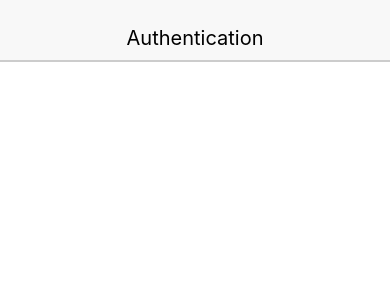
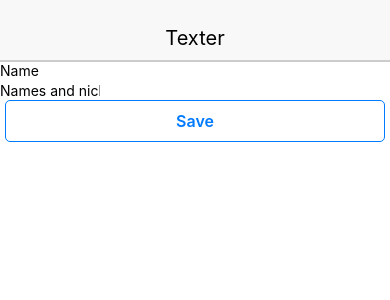
Before and after one commit to emilymorgado/texter, a React Native app: screen / in a window 390 px wide. Shown: the top 300 px of the page. Built offline with nearby package versions, Linux system fonts and the light colour scheme.

Commit message:
Basic common components are included and rendering

```diff
--- a/src/app.js
+++ b/src/app.js
@@ -1,15 +1,17 @@
 import React, { Component } from 'react';
 import { View } from 'react-native';
 import { Header } from './components/common';
+import NewContact from './components/NewContact';
 
 class App extends Component {
-  render() {
-    return (
-      <View>
-        <Header headerText="Authentication" />
-      </View>
-    )
+    render() {
+      return (
+        <View>
+          <Header headerText="Texter" />
+          <NewContact />
+        </View>
+      );
+    }
   }
-}
 
 export default App;
--- /dev/null
+++ b/src/components/NewContact.js
@@ -0,0 +1,31 @@
+import React, { Component } from 'react';
+import { View, TextInput } from 'react-native';
+import { Button, Input } from './common';
+
+class NewContact extends Component {
+  state = {
+    name: 'Name',
+    nicknames: 'Names and nicknames this person calls you'
+  };
+
+  render() {
+    return (
+      <View>
+        <TextInput
+          value={this.state.name}
+          onChangeText={name => this.setState({ name })}
+          style={{ height: 20, width: 100 }}
+        />
+        <TextInput
+          value={this.state.nicknames}
+          onChangeText={nicknames => this.setState({ nicknames })}
+          style={{ height: 20, width: 100 }}
+        />
+        <Button>
+          Save
+        </Button>
+      </View>
+    );
+  }
+}
+export default NewContact;
--- /dev/null
+++ b/src/components/common/Button.js
@@ -0,0 +1,37 @@
+import React from 'react';
+import { Text, TouchableOpacity } from 'react-native';
+
+const Button = ({ onPress, children }) => {
+  const { buttonStyle, textStyle } = styles;
+
+  return (
+    <TouchableOpacity onPress={onPress} style={buttonStyle}>
+      <Text style={textStyle}>
+        {children}
+      </Text>
+    </TouchableOpacity>
+  );
+};
+
+const styles = {
+  buttonStyle: {
+    flex: 1,
+    alignSelf: 'stretch',
+    backgroundColor: '#fff',
+    borderRadius: 5,
+    borderWidth: 1,
+    borderColor: '#007aff',
+    marginLeft: 5,
+    marginRight: 5
+  },
+  textStyle: {
+    alignSelf: 'center',
+    color: '#007aff',
+    fontSize: 16,
+    fontWeight: '600',
+    paddingTop: 10,
+    paddingBottom: 10
+  }
+};
+
+export { Button };
--- /dev/null
+++ b/src/components/common/Input.js
@@ -0,0 +1,12 @@
+import React from 'react';
+import { TextInput, View, Text } from 'react-native';
+
+const Input = ({ label }) => {
+  return (
+    <View>
+      <Text>{label}</Text>
+    </View>
+  )
+};
+
+export { Input };
--- a/src/components/common/index.js
+++ b/src/components/common/index.js
@@ -1 +1,3 @@
 export * from './Header';
+export * from './Input';
+export * from './Button';
```
Also changed, not shown: src/components/common/Header.js (+0 -10 lines).
